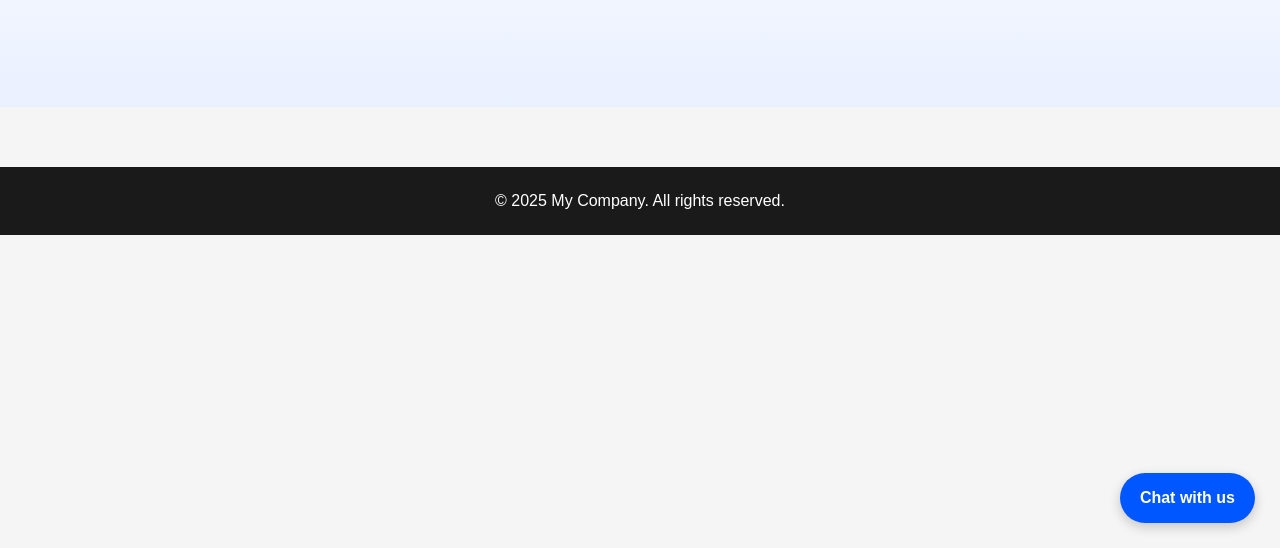
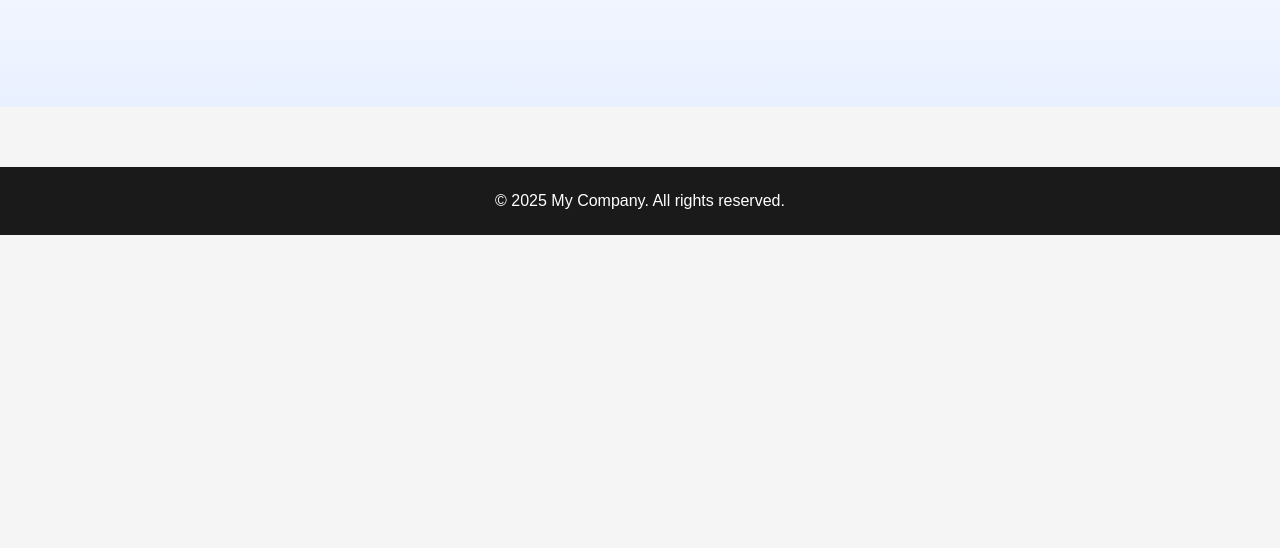
Before and after one commit to coolnads/wismo-agent, a plain HTML site: page index.html in a window 1280 px wide. Shown: the part 252-800 px from the top of the page. Drawn offline with nearby package versions, Linux system fonts and the light colour scheme.

Commit message:
Remove floating chat button from index.html
Removed floating chat button from the footer.

```diff
--- a/index.html
+++ b/index.html
@@ -106,10 +106,6 @@
         &copy; 2025 My Company. All rights reserved.
     </footer>
 
-    <!-- FLOATING CHAT BUTTON -->
-    <div class="chat-button" onclick="openChat()">
-        Chat with us
-    </div>
 
       <!-- Agent Script: Start -->
     <script type='text/javascript'>
```
